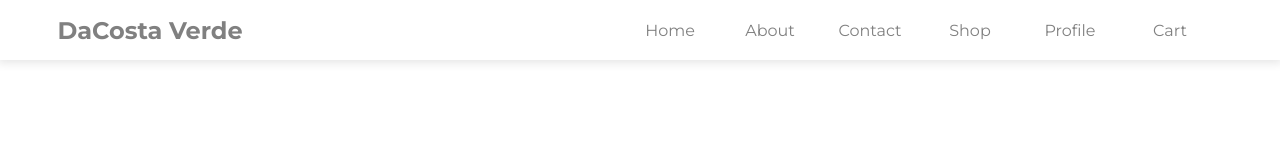
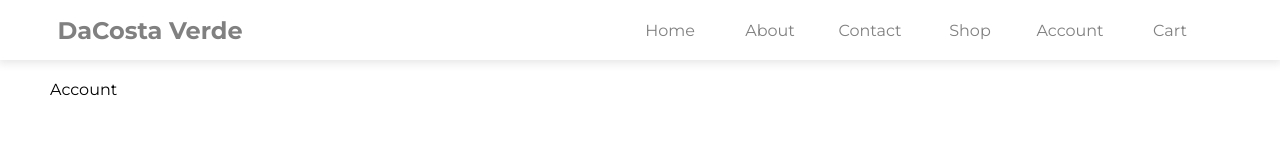
Before and after one commit to droverj/dacosta-verde, a React (Create React App) app: page /account in a window 1280 px wide. Shown: the top 160 px of the page. Built offline with nearby package versions, Linux system fonts and the light colour scheme; no server answers.

Commit message:
Change Profile to Account

```diff
--- a/src/App.js
+++ b/src/App.js
@@ -8,7 +8,7 @@ import Contact from './components/Contact';
 import Shop from './components/Shop';
 import Cart from './components/Cart';
 import CreateAccount from './components/common/Register';
-import Profile from './components/common/Profile';
+import Account from './components/common/Account';
 import Admin from './components/admin/Admin';
 import './App.scss';
 
@@ -28,7 +28,7 @@ function App() {
               <Route path="/contact" element={<Contact />} />
               <Route path="/cart" element={<Cart />} />
               <Route path="/register" element={<CreateAccount />} />
-              <Route path="/profile" element={<Profile />} />
+              <Route path="/account" element={<Account />} />
               <Route path="/admin" element={<Admin />} />
             </Routes>
           </div>
--- /dev/null
+++ b/src/components/common/Account.js
@@ -0,0 +1,9 @@
+import React from 'react'
+
+const Account = () => {
+  return (
+    <div>Account</div>
+  )
+}
+
+export default Account
--- a/src/components/common/Navbar.js
+++ b/src/components/common/Navbar.js
@@ -21,7 +21,7 @@ const Navbar = () => {
             <Link to='/shop'>Shop</Link>
           </li>
           <li>
-            <Link to='/profile'>Profile</Link>
+            <Link to='/account'>Account</Link>
           </li>
           <li>
             <Link to='/cart'>Cart</Link>
--- a/src/components/common/Profile.js
+++ /dev/null
@@ -1,9 +0,0 @@
-import React from 'react'
-
-const Profile = () => {
-  return (
-    <div>Profile</div>
-  )
-}
-
-export default Profile
```
